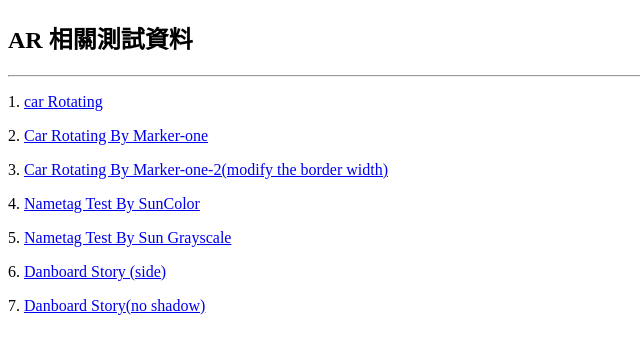
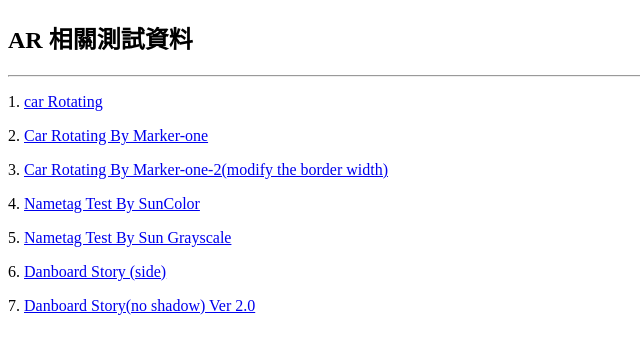
Before and after one commit to YuYeh/AR_Project, a website: page three.js/myexamples/index.html in a window 1280 px wide. Shown: the full height of the page, 0-640 px from the left. Drawn offline with Linux system fonts and the light colour scheme.

Commit message:
update index.html (2.0)

```diff
--- a/three.js/myexamples/index.html
+++ b/three.js/myexamples/index.html
@@ -15,6 +15,6 @@
 <p>4. <a href="nametag-testBySunColor.html">Nametag Test By SunColor</a></p>
 <p>5. <a href="nametag-testBySunGrayscale.html">Nametag Test By Sun Grayscale</a></p>
 <p>6. <a href="danboard.html">Danboard Story (side)</a></p>
-<p>7. <a href="danboardStory-no-shadow.html">Danboard Story(no shadow)</a></p>
+<p>7. <a href="danboardStory-no-shadow-2.0.html">Danboard Story(no shadow) Ver 2.0</a></p>
 </body>
 </html>
```
Also changed, not shown: three.js/myexamples/danboardStory-no-shadow-2.0.html (renamed from three.js/myexamples/danboardStory-no-shadow.html).
